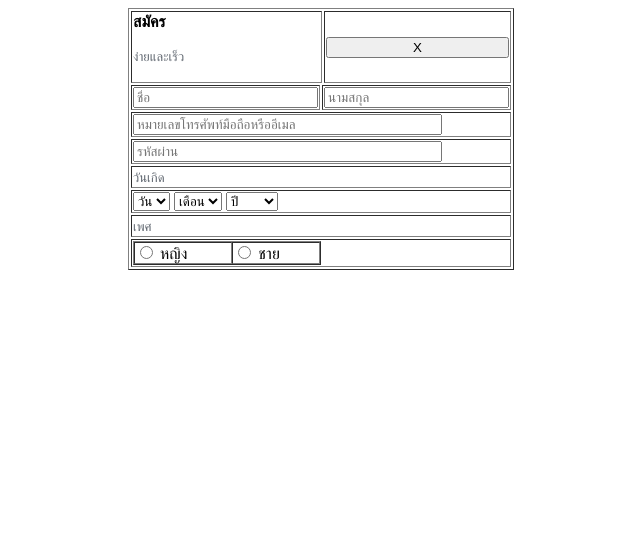
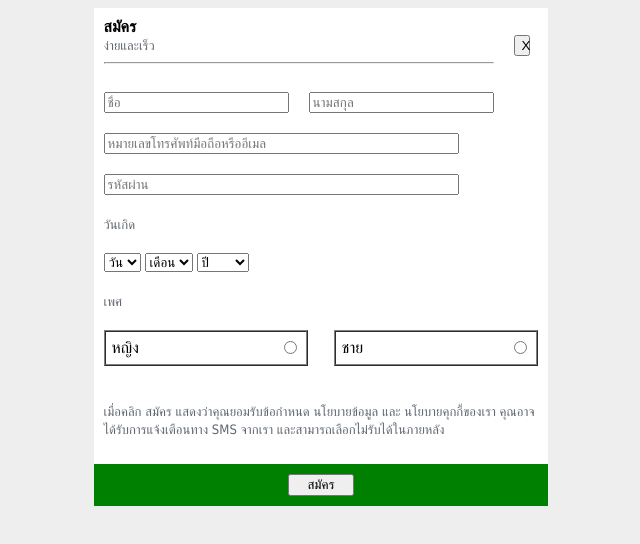
Before and after one commit to nara-bodee/ENGSE611, a plain HTML site: page ExamLab/ExamLab1.html in a window 1280 px wide. Shown: the whole page, without its empty margins (319-959 px from the left). Drawn offline with Linux system fonts and the light colour scheme.

Commit message:
Update ExamLab1.html

```diff
--- a/ExamLab/ExamLab1.html
+++ b/ExamLab/ExamLab1.html
@@ -5,36 +5,38 @@
     <meta name="viewport" content="width=device-width, initial-scale=1.0">
     <title>Document</title>
 </head>
-<body>
-    <table border="1" align="center" width="30%" aria-colspan="4">
+
+<body bgcolor="EEEEEE">
+    <table border="0" align="center" width="30%" aria-colspan="0" cellpadding="10" cellspacing="0" bgcolor="white">
             <tr>
                 <td align="left" colspan="3">
                     <strong>สมัคร</strong><br>
-                    <p><font face="Tahoma" size="2"color="606770">ง่ายและเร็ว</font></p>
+                    <font face="Tahoma" size="2"color="606770">ง่ายและเร็ว</font>
+                    <hr>
                 </td>
-                <td align="right" colspan="1">
-                    <button type="Exit" style="width: 100%;">X</button>
+                <td>
+                    <button type="Exit" style="width: 10%;">X</button>
                 </td>
             </tr>
                 <form>
                         <tr>
-                            <td align="left" colspan="2"><input type="Fname" placeholder="ชื่อ"></td>
-                            <td align="right" colspan="2"><input type="Lname" placeholder="นามสกุล"></td>
+                            <td colspan="1"><input type="Fname" placeholder="ชื่อ"></td>
+                            <td colspan="1"><input type="Lname" placeholder="นามสกุล"></td>
                         </tr>
                         <tr>
-                            <td align="left" colspan="4"><input type="Email,Telephon" placeholder="หมายเลขโทรศัพท์มือถือหรืออีเมล" style="width: 80%;"></td>
+                            <td colspan="4"><input type="Email,Telephon" placeholder="หมายเลขโทรศัพท์มือถือหรืออีเมล" style="width: 80%;"></td>
                         </tr>
 
                         <tr>
-                            <td align="left" colspan="4"><input type="Password" placeholder="รหัสผ่าน" style="width: 80%;"></td>
+                            <td colspan="4"><input type="Password" placeholder="รหัสผ่าน" style="width: 80%;"></td>
                         </tr>
                         <tr>
-                            <td align="left" colspan="4">
+                            <td colspan="4">
                                 <label><font face="Tahoma" size="2"color="606770">วันเกิด</font></label>
                             </td>
                         </tr>
                         <tr>
-                            <td align="left" colspan="4">
+                            <td colspan="4">
                                 <select>
                                     <option value="day">วัน</option>
                                     <option value="1">1</option>
@@ -116,22 +118,54 @@
                             </td>
                         </tr>
                         <tr>
-                            <td align="left" colspan="4"><label><font face="Tahoma" size="2"color="606770">เพศ</font></label>
+                            <td colspan="4"><label><font face="Tahoma" size="2"color="606770">เพศ</font></label></td>
+                        </tr>
+                        <tr>
+                            <td colspan="4">
+                                <table border="0" width="100%" cellpadding="0" cellspacing="0">
+                                    <tr>
+                                        <td width="40%">
+                                            <table width="100%" border="1" cellspacing="0" cellpadding="0">
+                                                <tr>
+                                                    <td>
+                                                        <table width="100%" border="0" cellspacing="1" cellpadding="5">
+                                                            <tr>
+                                                                <td align="left">หญิง</td>
+                                                                <td align="right"><input type="radio" name="gender" value="female"></td>
+                                                            </tr>
+                                                        </table>
+                                                    </td>
+                                                </tr>
+                                            </table>
+                                        </td>
+                                        <td width="5%"></td>
+                                        <td width="40%">
+                                            <table width="100%" border="1" cellspacing="0" cellpadding="0">
+                                                <tr>
+                                                    <td>
+                                                        <table width="100%" border="0" cellspacing="1" cellpadding="5">
+                                                            <tr>
+                                                                <td align="left">ชาย</td>
+                                                                <td align="right"><input type="radio" name="gender" value="male"></td>
+                                                            </tr>
+                                                        </table>
+                                                    </td>
+                                                </tr>
+                                            </table>
+                                        </td>
+                                    <tr>
+                                </table>
+                            </td>
                         </tr>
                         <tr>
                             <td align="left" colspan="4">
-                                <table border="1" width="50%" cellpadding="0" cellspacing="0" >
-                                    <tr>
-                                        <td>
-                                            <input type="radio" name="gender" value="female"> หญิง
-                                        </td>
-                                        <td>
-                                            <input type="radio" name="gender" value="male"> ชาย
-                                        </td>
-                                    </tr>
-                                </table>
+                            <p><font face="Tahoma" size="2"color="606770"> เมื่อคลิก สมัคร แสดงว่าคุณยอมรับข้อกำหนด นโยบายข้อมูล และ นโยบายคุกกี้ของเรา คุณอาจได้รับการแจ้งเตือนทาง SMS จากเรา และสามารถเลือกไม่รับได้ในภายหลัง</font></p>
                             </td>
                         </tr>
+                        <tr>
+                            <td align="center" colspan="4" bgcolor="green">
+                                <button type="submit" style="width: 15%;">สมัคร</button>
+                            </td>
                 </form>
     </table>
 </body>
```
